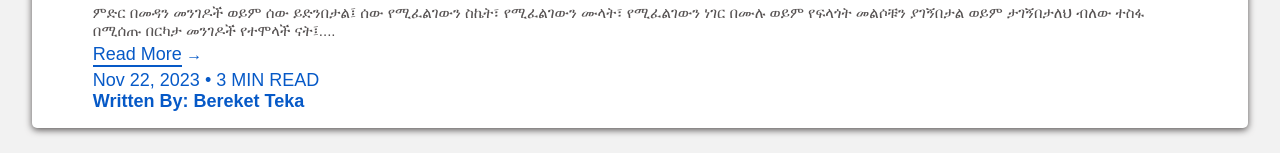
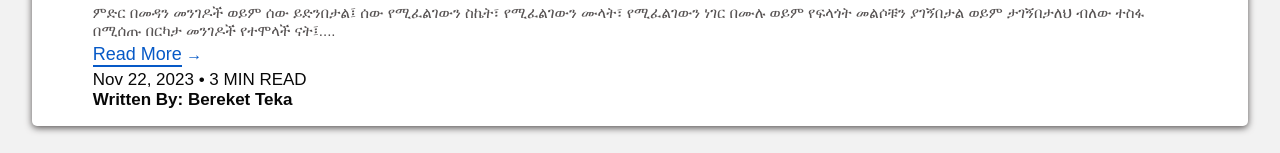
Before and after one commit to kalidmd/tbw, a React (Create React App) app: page / in a window 1280 px wide. Shown: the part 683-836 px from the top of the page. Built offline with nearby package versions, Linux system fonts and the light colour scheme.

Commit message:
home blog color change

```diff
--- a/src/index.css
+++ b/src/index.css
@@ -147,16 +147,6 @@ img {
   color: var(--grey-color);
   padding-bottom: 4px;
 }
-.home--blog-written-by {
-  font-size: 18px;
-  font-weight: 700;
-  color: var(--blue);
-}
-.date-and-minute {
-  color: var(--blue);
-  font-size: 18px;
-  font-weight: 500;
-}
 .home--blog-link {
   text-decoration: none;
 }
@@ -171,6 +161,16 @@ img {
 }
 .read-more-arrow {
   color: var(--blue);
+}
+.date-and-minute {
+  color: #080808;
+  font-size: 17px;
+  font-weight: 500;
+}
+.home--blog-written-by {
+  font-size: 17px;
+  font-weight: 700;
+  color: #080808;
 }
                /* 5TH SECTION LATEST VIDEOS*/
 .latest-video-container {
```
